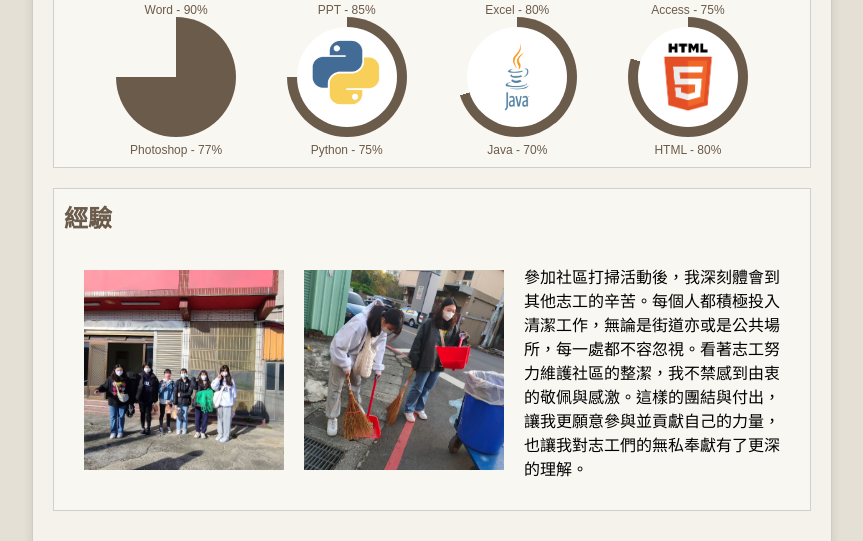
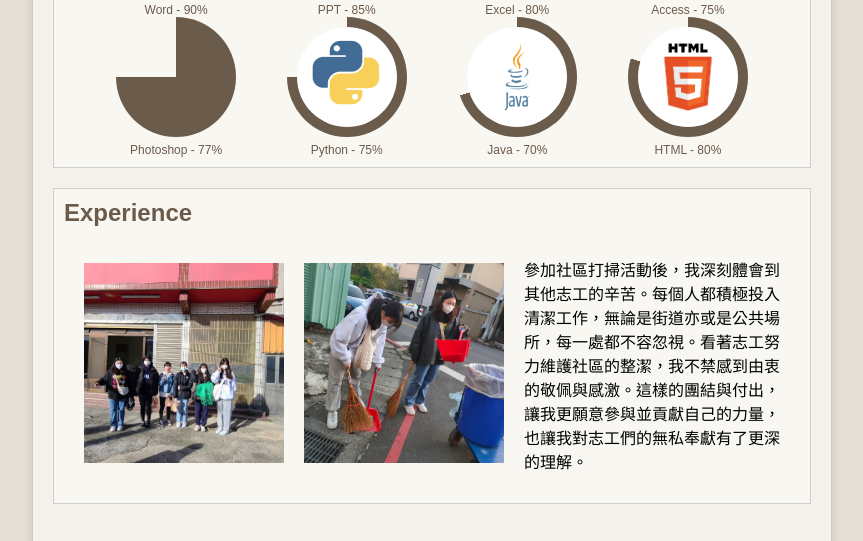
Before and after one commit to Yunyanni/MiddleExam, a plain HTML site: page 42.html in a window 1280 px wide. Shown: the part 846-1387 px from the top of the page, without its empty margins (208-1071 px from the left). Drawn offline with Linux system fonts and the light colour scheme.

Commit message:
改title

```diff
--- a/42.html
+++ b/42.html
@@ -90,7 +90,7 @@
 
             <!-- 經驗區域 -->
             <section class="experience" id="experience">
-                <h2>經驗</h2>
+                <h2>Experience</h2>
                 <div class="experience-container">
                     <!-- 左邊相片 -->
                     <div class="experience-image">
```
